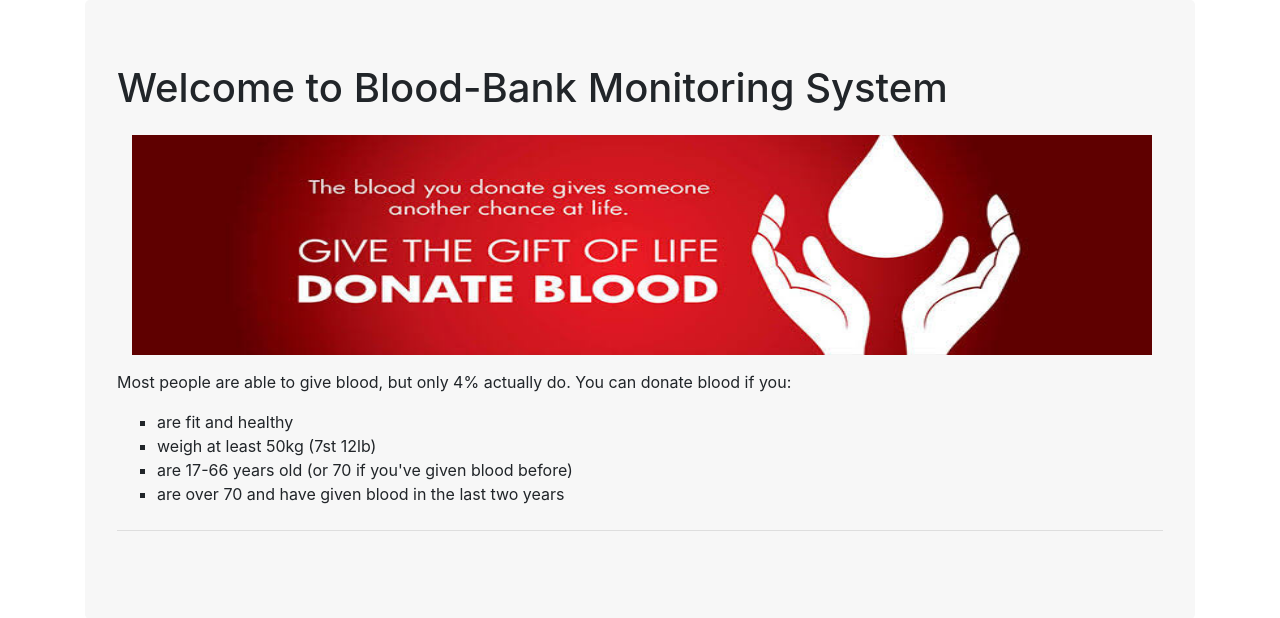
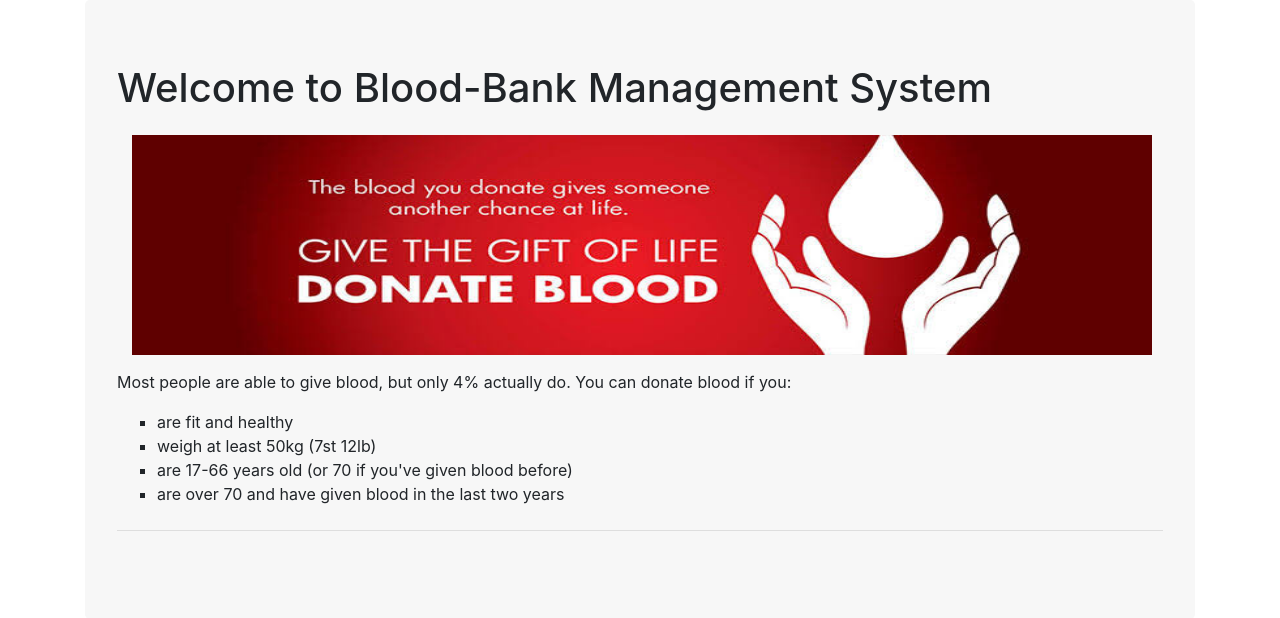
Before and after one commit to devarsh790/bbms, a Flask app: page / in a window 1280 px wide. Shown: the part 62-680 px from the top of the page. Run offline with Flask 2, Linux system fonts and the light colour scheme; some libraries are stand-ins or nearby versions.

Commit message:
Update title from 'Monitoring' to 'Management'

```diff
--- a/templates/home.html
+++ b/templates/home.html
@@ -4,7 +4,7 @@
 
 
 <div class="jumbotron text-centre" style="background-color:#f7f7f7;">
-  <h1>Welcome to Blood-Bank Monitoring System</h1>
+  <h1>Welcome to Blood-Bank Management System</h1>
   <img src="{{url_for('static',filename='images.jpeg')}}" alt="Donate blood" width="1050" height="250" style="padding:15px;">
   <p>Most people are able to give blood, but only 4% actually do. You can donate blood if you:
 <ul style="list-style-type:square">
```
